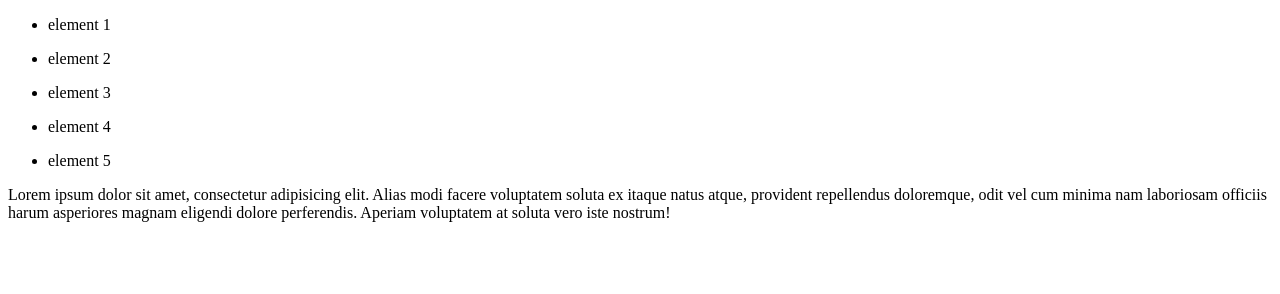
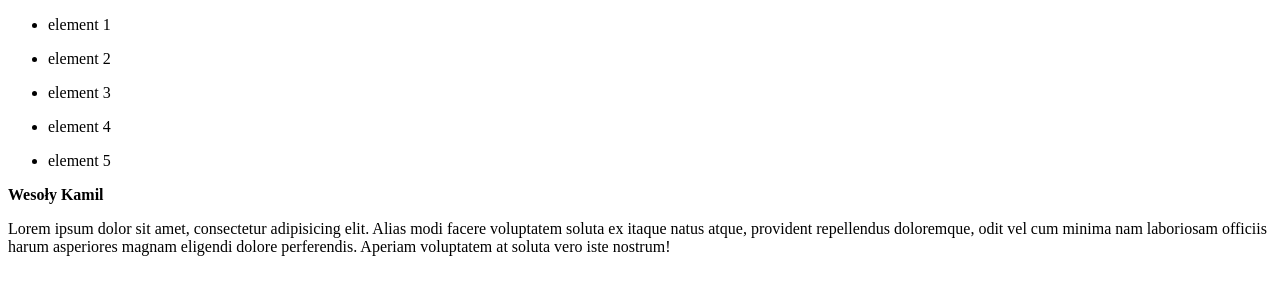
Before and after one commit to mtmpschss/mtmpschss.github.io, a plain HTML site: page index.html in a window 1280 px wide. Drawn offline with Linux system fonts and the light colour scheme.

Commit message:
info about kamil

```diff
--- a/index.html
+++ b/index.html
@@ -23,6 +23,8 @@
         </li>
     </ul>
 
+    <p><strong>Wesoły Kamil</strong></p>
+
     <p> Lorem ipsum dolor sit amet, consectetur adipisicing elit. Alias modi facere voluptatem soluta ex itaque natus atque, provident repellendus doloremque, odit vel cum minima nam laboriosam officiis harum asperiores magnam eligendi dolore perferendis. Aperiam voluptatem at soluta vero iste nostrum!</p>
 </body>
 </html>
```
